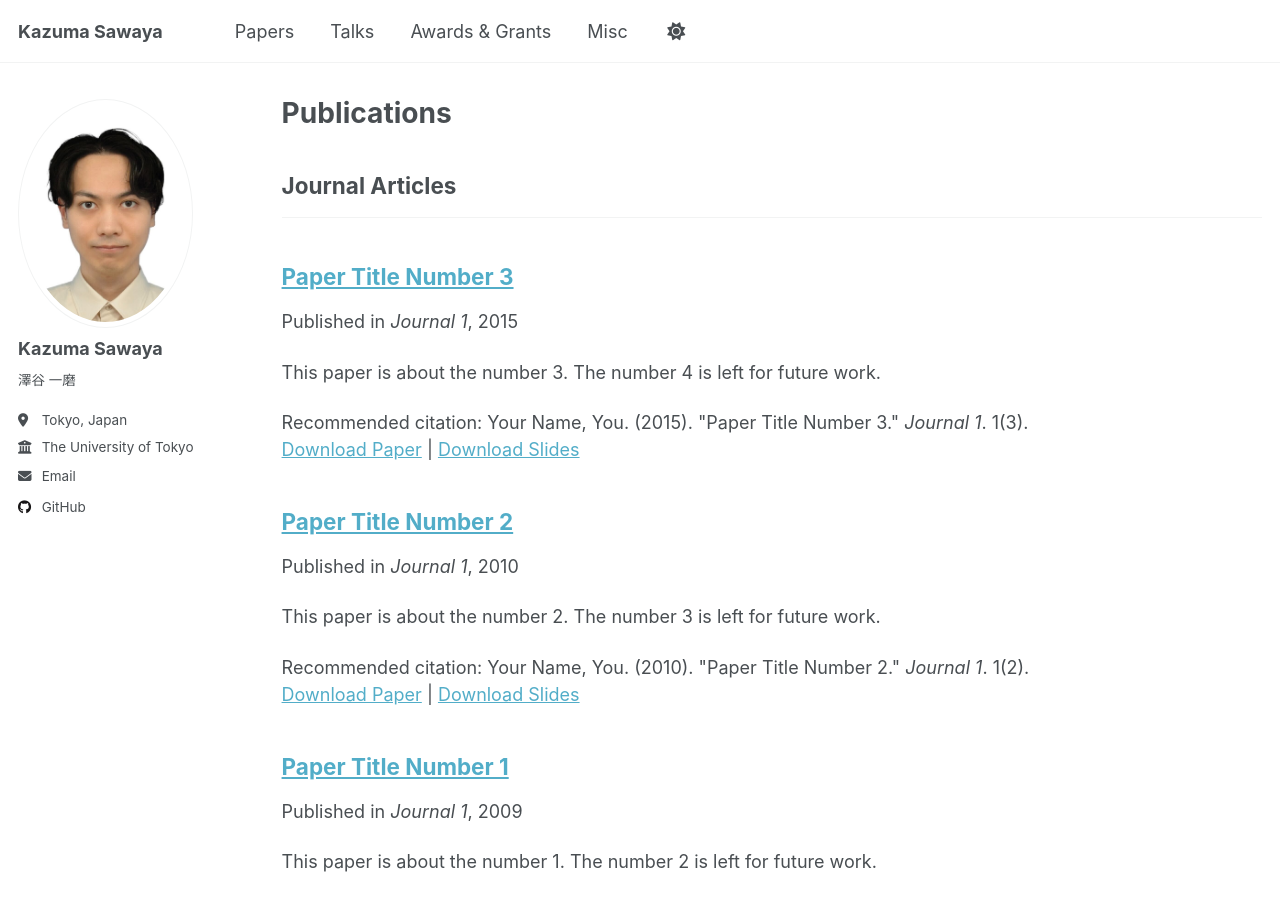
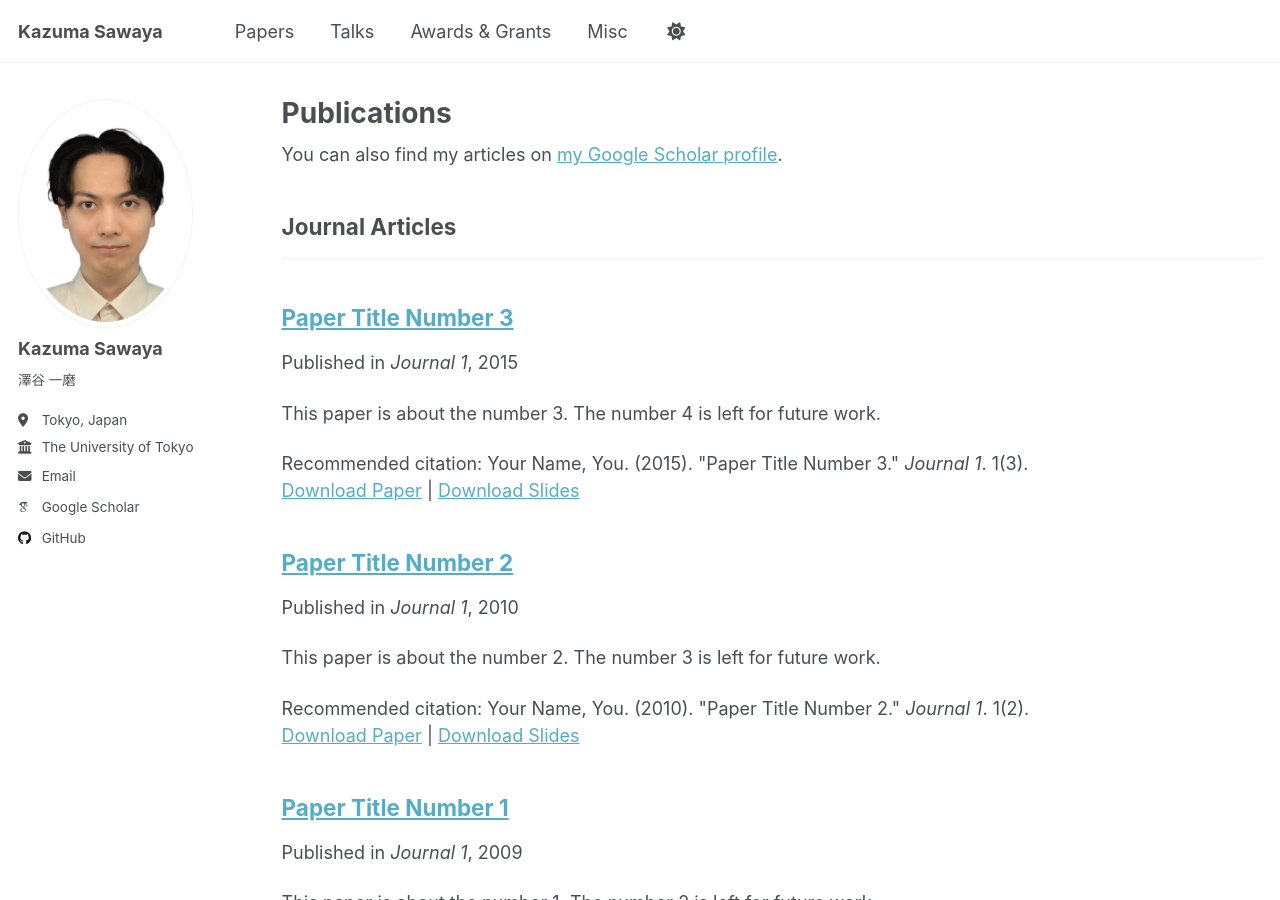
Before and after one commit to sawaya-ka/sawaya-ka.github.io, a Jekyll site: the page built from _pages/publications.html, in a window 1280 px wide and 900 px high. Built offline with Jekyll 4.4.1, drawn with Linux system fonts in a browser that asks for light colours; some web fonts are replaced; a script that is not in the unit is left out; part of the change alters nothing that is shown.

Commit message:
Update _config.yml

```diff
--- a/_config.yml
+++ b/_config.yml
@@ -35,7 +35,7 @@ author:
   # Academic websites
   academia         : # URL
   arxiv            : # URL - Update with the correct link to your profile
-  googlescholar    : # "https://scholar.google.com/citations?user=PS_CX0AAAAAJ"
+  googlescholar    : "https://scholar.google.com/citations?view_op=list_works&hl=en&user=ElVQaM4AAAAJ" # "https://scholar.google.com/citations?user=PS_CX0AAAAAJ"
   inspire-hep      : # URL
   impactstory      : # URL
   orcid            : # "https://orcid.org/yourorcidurl"
```
